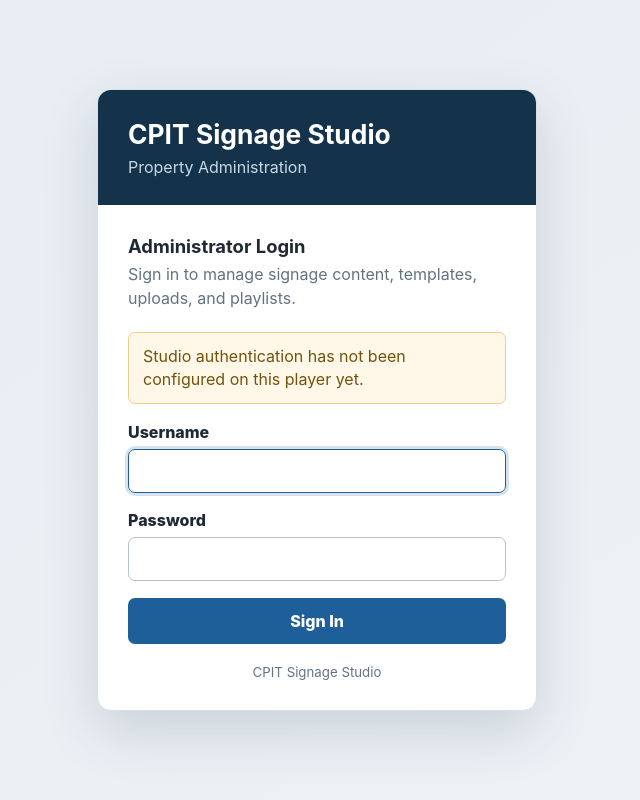
After one commit to jimmysmith-dot/cpit-signage, a Flask app: page /admin/login in a window 1280 px wide. The commit adds this page. Shown: the whole page, without its empty margins (323-963 px from the left). Run offline with Flask 3, Linux system fonts and the light colour scheme; parts of the project's set-up code (start-up, migrations or seed data) failed here and were passed over.

Commit message:
Add Studio authentication and complete Holiday Inn property pack

```diff
--- a/app/__init__.py
+++ b/app/__init__.py
@@ -1,3 +1,4 @@
+from datetime import timedelta
 from pathlib import Path
 
 from flask import Flask
@@ -5,18 +6,27 @@
 from app.routes.admin import admin_bp
 from app.routes.api import api_bp
 from app.routes.player import player_bp
+from app.services.auth import get_secret_key
 from app.services.database import import_existing_media
 
-BASE_DIR = Path("/opt/cpit-signage")
+BASE_DIR = Path('/opt/cpit-signage')
 
 
 def create_app():
     app = Flask(
         __name__,
-        template_folder=str(BASE_DIR / "app/templates"),
-        static_folder=str(BASE_DIR / "app/static"),
+        template_folder=str(BASE_DIR / 'app/templates'),
+        static_folder=str(BASE_DIR / 'app/static'),
     )
-    app.config["MAX_CONTENT_LENGTH"] = 25 * 1024 * 1024
+
+    app.config.update(
+        MAX_CONTENT_LENGTH=25 * 1024 * 1024,
+        SECRET_KEY=get_secret_key(),
+        PERMANENT_SESSION_LIFETIME=timedelta(hours=8),
+        SESSION_COOKIE_HTTPONLY=True,
+        SESSION_COOKIE_SAMESITE='Lax',
+    )
+
     app.register_blueprint(player_bp)
     app.register_blueprint(api_bp)
     app.register_blueprint(admin_bp)
--- a/app/routes/admin.py
+++ b/app/routes/admin.py
@@ -1,40 +1,119 @@
-from flask import Blueprint, redirect, render_template, request, url_for
+from urllib.parse import urlparse
 
+from flask import (
+    Blueprint,
+    redirect,
+    render_template,
+    request,
+    session,
+    url_for,
+)
+
+from app.services.auth import (
+    authentication_configured,
+    is_authenticated,
+    verify_credentials,
+)
 from app.services.database import get_all_media, update_media_item
 
-admin_bp = Blueprint("admin", __name__, url_prefix="/admin")
+admin_bp = Blueprint('admin', __name__, url_prefix='/admin')
 
 
-@admin_bp.route("/")
+def _safe_next_url(value):
+    if not value:
+        return None
+
+    parsed = urlparse(value)
+    if parsed.scheme or parsed.netloc:
+        return None
+
+    if not value.startswith('/admin'):
+        return None
+
+    return value
+
+
+@admin_bp.before_request
+def require_admin_login():
+    if request.endpoint in {'admin.login'}:
+        return None
+
+    if not is_authenticated():
+        next_url = request.full_path if request.query_string else request.path
+        return redirect(url_for('admin.login', next=next_url))
+
+    return None
+
+
+@admin_bp.route('/login', methods=['GET', 'POST'])
+def login():
+    if is_authenticated():
+        return redirect(url_for('admin.admin'))
+
+    configured = authentication_configured()
+    error = None
+
+    if request.method == 'POST':
+        username = request.form.get('username', '').strip()
+        password = request.form.get('password', '')
+
+        if not configured:
+            error = 'Studio login has not been configured yet.'
+        elif verify_credentials(username, password):
+            session.clear()
+            session.permanent = True
+            session['studio_authenticated'] = True
+            session['studio_username'] = username
+
+            next_url = _safe_next_url(request.form.get('next'))
+            return redirect(next_url or url_for('admin.admin'))
+        else:
+            error = 'Invalid username or password.'
+
+    return render_template(
+        'login.html',
+        error=error,
+        configured=configured,
+        next_url=_safe_next_url(request.args.get('next')) or '',
+    )
+
+
+@admin_bp.route('/logout', methods=['POST'])
+def logout():
+    session.clear()
+    return redirect(url_for('admin.login'))
+
+
+@admin_bp.route('/')
 def admin():
     media_items = get_all_media()
 
     return render_template(
-        "admin.html",
+        'admin.html',
         media_items=media_items,
-        saved=request.args.get("saved") == "1",
+        saved=request.args.get('saved') == '1',
     )
 
 
-@admin_bp.route("/save", methods=["POST"])
+@admin_bp.route('/save', methods=['POST'])
 def save():
     media_items = get_all_media()
 
     for item in media_items:
-        media_id = item["id"]
+        media_id = item['id']
 
         duration_value = request.form.get(
-            f"duration_{media_id}",
-            item["duration"],
+            f'duration_{media_id}',
+            item['duration'],
         )
 
         order_value = request.form.get(
-            f"order_{media_id}",
-            item["sort_order"],
+            f'order_{media_id}',
+            item['sort_order'],
         )
 
         enabled_value = (
-            request.form.get(f"enabled_{media_id}") == "on"
+            request.form.get(f'enabled_{media_id}') == 'on'
         )
 
         try:
@@ -47,4 +126,4 @@
         except (TypeError, ValueError):
             continue
 
-    return redirect(url_for("admin.admin", saved=1))
+    return redirect(url_for('admin.admin', saved=1))
--- a/app/routes/api.py
+++ b/app/routes/api.py
@@ -3,6 +3,8 @@
 from uuid import uuid4
 
 from flask import Blueprint, jsonify, request, send_from_directory
+
+from app.services.auth import is_authenticated
 from PIL import Image, UnidentifiedImageError
 from werkzeug.utils import secure_filename
 
@@ -44,6 +46,14 @@
 )
 
 api_bp = Blueprint("api", __name__, url_prefix="/api")
+
+
+@api_bp.before_request
+def require_authentication_for_writes():
+    if request.method in {"POST", "PUT", "PATCH", "DELETE"} and not is_authenticated():
+        return jsonify({"error": "Authentication required"}), 401
+
+    return None
 
 ALLOWED_IMAGE_EXTENSIONS = {
     ".jpg",
--- /dev/null
+++ b/app/services/auth.py
@@ -0,0 +1,72 @@
+import json
+import secrets
+from functools import wraps
+from pathlib import Path
+
+from flask import redirect, request, session, url_for
+from werkzeug.security import check_password_hash
+
+BASE_DIR = Path('/opt/cpit-signage')
+AUTH_CONFIG_PATH = BASE_DIR / 'config' / 'admin_auth.json'
+
+
+def load_auth_config():
+    if not AUTH_CONFIG_PATH.is_file():
+        return None
+
+    try:
+        data = json.loads(AUTH_CONFIG_PATH.read_text(encoding='utf-8'))
+    except (OSError, json.JSONDecodeError):
+        return None
+
+    username = str(data.get('username', '')).strip()
+    password_hash = str(data.get('password_hash', '')).strip()
+    secret_key = str(data.get('secret_key', '')).strip()
+
+    if not username or not password_hash or not secret_key:
+        return None
+
+    return {
+        'username': username,
+        'password_hash': password_hash,
+        'secret_key': secret_key,
+    }
+
+
+def get_secret_key():
+    config = load_auth_config()
+    if config:
+        return config['secret_key']
+
+    # Keeps the app able to start before initial auth setup.
+    # Sessions created with this temporary key will not survive a restart.
+    return secrets.token_hex(32)
+
+
+def authentication_configured():
+    return load_auth_config() is not None
+
+
+def verify_credentials(username, password):
+    config = load_auth_config()
+    if not config:
+        return False
+
+    return (
+        secrets.compare_digest(str(username), config['username'])
+        and check_password_hash(config['password_hash'], str(password))
+    )
+
+
+def is_authenticated():
+    return bool(session.get('studio_authenticated'))
+
+
+def login_required(view):
+    @wraps(view)
+    def wrapped(*args, **kwargs):
+        if not is_authenticated():
+            return redirect(url_for('admin.login', next=request.path))
+        return view(*args, **kwargs)
+
+    return wrapped
--- /dev/null
+++ b/app/templates/login.html
@@ -0,0 +1,115 @@
+<!DOCTYPE html>
+<html lang="en">
+<head>
+    <meta charset="UTF-8">
+    <meta name="viewport" content="width=device-width, initial-scale=1.0">
+    <title>CPIT Signage Studio - Login</title>
+    <style>
+        :root {
+            --navy: #14324a;
+            --blue: #1f5f99;
+            --blue-hover: #184b79;
+            --page: #eef2f6;
+            --text: #1f2933;
+            --muted: #637381;
+            --border: #d8e0e8;
+            --danger: #9b241b;
+        }
+        * { box-sizing: border-box; }
+        body {
+            margin: 0;
+            min-height: 100vh;
+            display: grid;
+            place-items: center;
+            padding: 24px;
+            background: linear-gradient(145deg, #e7edf3, var(--page));
+            color: var(--text);
+            font-family: Inter, ui-sans-serif, system-ui, -apple-system, BlinkMacSystemFont, "Segoe UI", sans-serif;
+        }
+        .login-shell {
+            width: min(440px, 100%);
+            overflow: hidden;
+            border: 1px solid var(--border);
+            border-radius: 14px;
+            background: #fff;
+            box-shadow: 0 20px 55px rgba(20, 50, 74, .16);
+        }
+        .login-header {
+            padding: 28px 30px;
+            background: var(--navy);
+            color: #fff;
+        }
+        .login-header h1 { margin: 0; font-size: 1.65rem; }
+        .login-header p { margin: 7px 0 0; color: #c7d8e6; }
+        .login-body { padding: 30px; }
+        .login-body h2 { margin: 0 0 5px; font-size: 1.15rem; }
+        .login-body .intro { margin: 0 0 22px; color: var(--muted); line-height: 1.5; }
+        label { display: block; margin: 0 0 7px; font-weight: 800; }
+        input {
+            width: 100%;
+            min-height: 44px;
+            margin-bottom: 17px;
+            padding: 10px 12px;
+            border: 1px solid #b8c2cc;
+            border-radius: 7px;
+            font: inherit;
+        }
+        input:focus { outline: 3px solid rgba(31, 95, 153, .18); border-color: var(--blue); }
+        button {
+            width: 100%;
+            min-height: 46px;
+            border: 0;
+            border-radius: 7px;
+            background: var(--blue);
+            color: #fff;
+            font: inherit;
+            font-weight: 850;
+            cursor: pointer;
+        }
+        button:hover { background: var(--blue-hover); }
+        .error, .setup-warning {
+            margin: 0 0 18px;
+            padding: 12px 14px;
+            border-radius: 7px;
+            line-height: 1.45;
+        }
+        .error { background: #fff1f0; color: var(--danger); border: 1px solid #efb2ad; }
+        .setup-warning { background: #fff8e8; color: #72520d; border: 1px solid #ead08a; }
+        .footer-note { margin: 20px 0 0; color: var(--muted); font-size: .83rem; text-align: center; }
+    </style>
+</head>
+<body>
+    <main class="login-shell">
+        <header class="login-header">
+            <h1>CPIT Signage Studio</h1>
+            <p>Property Administration</p>
+        </header>
+        <section class="login-body">
+            <h2>Administrator Login</h2>
+            <p class="intro">Sign in to manage signage content, templates, uploads, and playlists.</p>
+
+            {% if not configured %}
+            <div class="setup-warning">Studio authentication has not been configured on this player yet.</div>
+            {% endif %}
+
+            {% if error %}
+            <div class="error">{{ error }}</div>
+            {% endif %}
+
+            <form method="post" action="{{ url_for('admin.login') }}">
+                <input type="hidden" name="next" value="{{ next_url }}">
+
+                <label for="username">Username</label>
+                <input id="username" name="username" type="text" autocomplete="username" required autofocus>
+
+                <label for="password">Password</label>
+                <input id="password" name="password" type="password" autocomplete="current-password" required>
+
+                <button type="submit">Sign In</button>
+            </form>
+
+            <p class="footer-note">CPIT Signage Studio</p>
+        </section>
+    </main>
+</body>
+</html>
```
Also changed, not shown: app/templates/admin.html (+6 -1 lines), packs/holiday-inn/templates.json (+132 -0 lines), scripts/configure_admin.py (added, +56 -0 lines), packs/holiday-inn/backgrounds/Announcement.png (added), packs/holiday-inn/backgrounds/Guest_Info_BG.png (added), packs/holiday-inn/backgrounds/Local_Area_Guide_BG.png (added), packs/holiday-inn/backgrounds/Silo_HappyHour_BG.png (added), packs/holiday-inn/backgrounds/Silo_Specials_BG.png (added), 1 other file.
